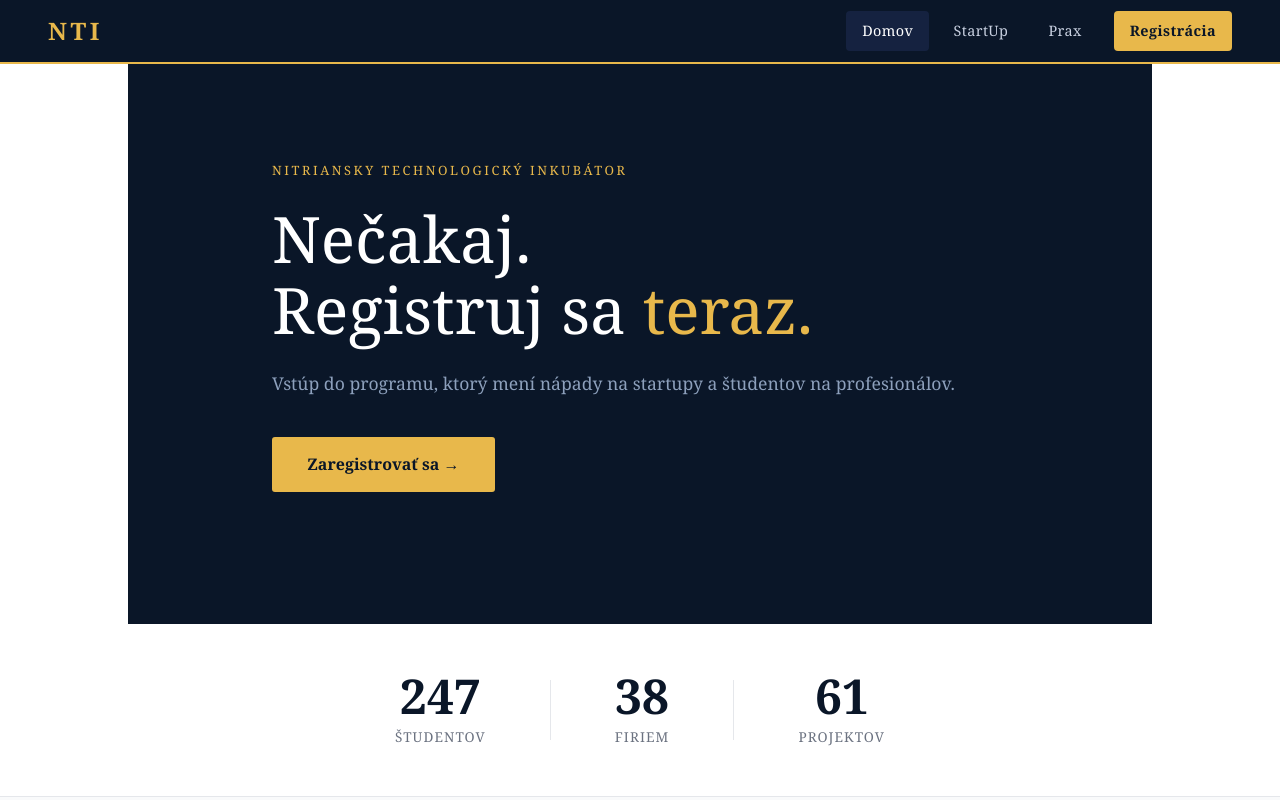
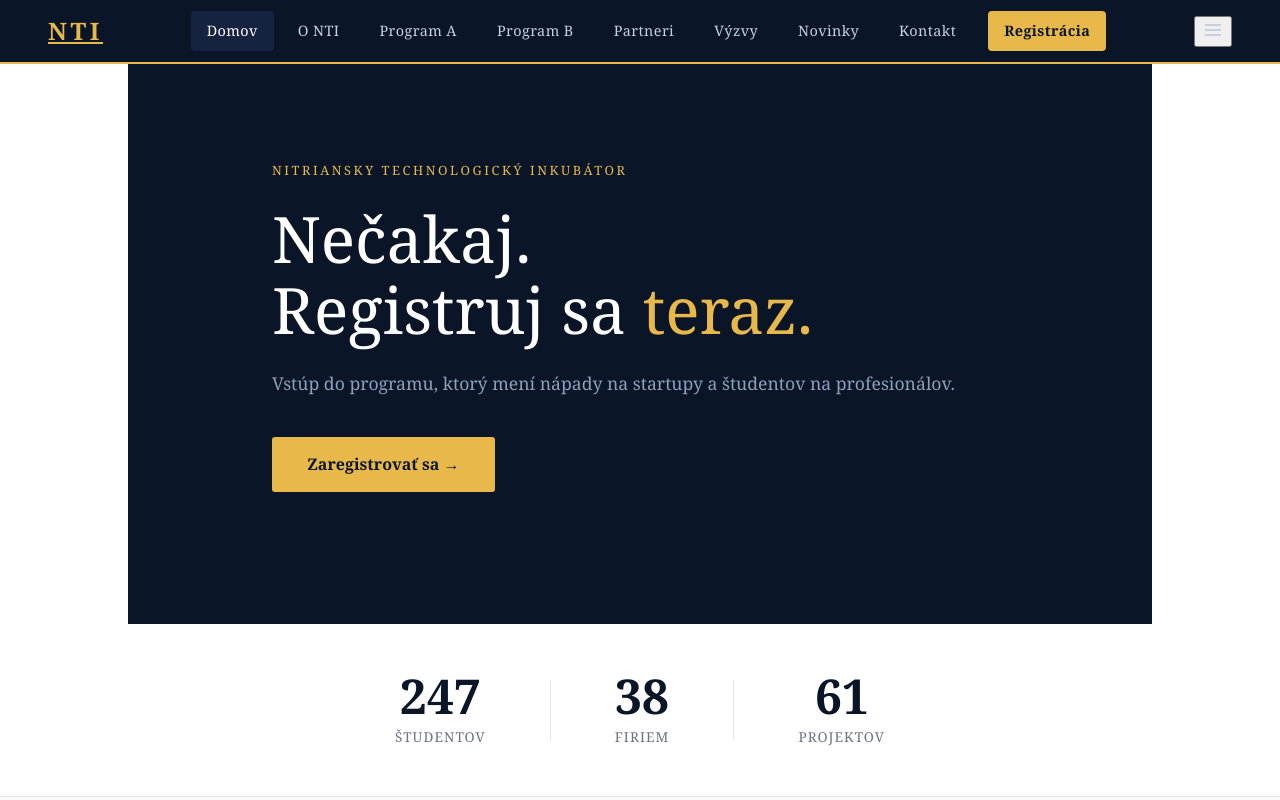
Before and after one commit to Ramwis-AK/to_nejak_spravime-FE_Krobot_Samko, a Vue app in the folder front/: page / in a window 1280 px wide. Shown: the top 800 px of the page. Built offline with nearby package versions, Linux system fonts and the light colour scheme.

Commit message:
Update App.vue

```diff
--- a/front/src/App.vue
+++ b/front/src/App.vue
@@ -1,111 +1,38 @@
 <template>
   <div id="app">
     <nav class="navbar">
-      <div class="nav-logo">NTI</div>
-      <div class="nav-links">
-        <RouterLink to="/">Domov</RouterLink>
-        <RouterLink to="/startup">StartUp</RouterLink>
-        <RouterLink to="/prax">Prax</RouterLink>
-        <RouterLink to="/registracia" class="nav-cta">Registrácia</RouterLink>
+      <RouterLink to="/" class="nav-logo">NTI</RouterLink>
+      <div class="nav-links" :class="{ open: menuOpen }">
+        <RouterLink to="/" @click="menuOpen = false">Domov</RouterLink>
+        <RouterLink to="/o-nti" @click="menuOpen = false">O NTI</RouterLink>
+        <RouterLink to="/program-a" @click="menuOpen = false">Program A</RouterLink>
+        <RouterLink to="/program-b" @click="menuOpen = false">Program B</RouterLink>
+        <RouterLink to="/partneri" @click="menuOpen = false">Partneri</RouterLink>
+        <RouterLink to="/vyzvy" @click="menuOpen = false">Výzvy</RouterLink>
+        <RouterLink to="/novinky" @click="menuOpen = false">Novinky</RouterLink>
+        <RouterLink to="/kontakt" @click="menuOpen = false">Kontakt</RouterLink>
+        <RouterLink to="/registracia" class="nav-cta" @click="menuOpen = false">Registrácia</RouterLink>
       </div>
+      <button class="nav-mobile-toggle" @click="menuOpen = !menuOpen" aria-label="Menu">
+        <svg width="22" height="22" fill="none" stroke="#c8d0e0" stroke-width="2">
+          <line v-if="!menuOpen" x1="3" y1="6" x2="19" y2="6"/>
+          <line v-if="!menuOpen" x1="3" y1="11" x2="19" y2="11"/>
+          <line v-if="!menuOpen" x1="3" y1="16" x2="19" y2="16"/>
+          <line v-if="menuOpen" x1="4" y1="4" x2="18" y2="18"/>
+          <line v-if="menuOpen" x1="18" y1="4" x2="4" y2="18"/>
+        </svg>
+      </button>
     </nav>
     <RouterView />
   </div>
 </template>
 
 <script>
-export default { name: 'App' }
+import { ref } from 'vue'
+export default {
+  name: 'App',
+  setup() {
+    return { menuOpen: ref(false) }
+  }
+}
 </script>
-
-<style>
-* { margin: 0; padding: 0; box-sizing: border-box; }
-
-:root {
-  --navy: #0a1628;
-  --navy-light: #152240;
-  --accent: #e8b84b;
-  --accent-dim: #c99d35;
-  --text: #1a1a2e;
-  --text-muted: #6b7280;
-  --border: #e5e7eb;
-  --surface: #f9fafb;
-  --white: #ffffff;
-  --navbar-h: 64px;
-}
-
-body {
-  font-family: 'Georgia', serif;
-  background: var(--white);
-  color: var(--text);
-}
-
-#app { min-height: 100vh; }
-
-.navbar {
-  position: fixed;
-  top: 0; left: 0; right: 0;
-  height: var(--navbar-h);
-  background: var(--navy);
-  display: flex;
-  align-items: center;
-  justify-content: space-between;
-  padding: 0 3rem;
-  z-index: 1000;
-  border-bottom: 2px solid var(--accent);
-}
-
-.nav-logo {
-  font-family: 'Georgia', serif;
-  font-size: 1.5rem;
-  font-weight: bold;
-  color: var(--accent);
-  letter-spacing: 0.15em;
-}
-
-.nav-links {
-  display: flex;
-  gap: 0.5rem;
-  align-items: center;
-}
-
-.nav-links a {
-  color: #c8d0e0;
-  font-family: inherit;
-  font-size: 0.9rem;
-  padding: 0.5rem 1rem;
-  border-radius: 4px;
-  transition: all 0.2s;
-  letter-spacing: 0.03em;
-  text-decoration: none;
-}
-
-.nav-links a:hover,
-.nav-links a.router-link-active {
-  color: var(--white);
-  background: var(--navy-light);
-}
-
-.nav-links a.nav-cta {
-  background: var(--accent);
-  color: var(--navy);
-  font-weight: bold;
-  margin-left: 0.5rem;
-}
-
-.nav-links a.nav-cta:hover {
-  background: var(--accent-dim);
-  color: var(--navy);
-}
-
-.page-content { padding-top: var(--navbar-h); }
-
-.footer {
-  background: var(--navy);
-  color: #6b7e99;
-  text-align: center;
-  padding: 1.5rem;
-  font-size: 0.8rem;
-  letter-spacing: 0.05em;
-  border-top: 1px solid #1e3050;
-}
-</style>
```
